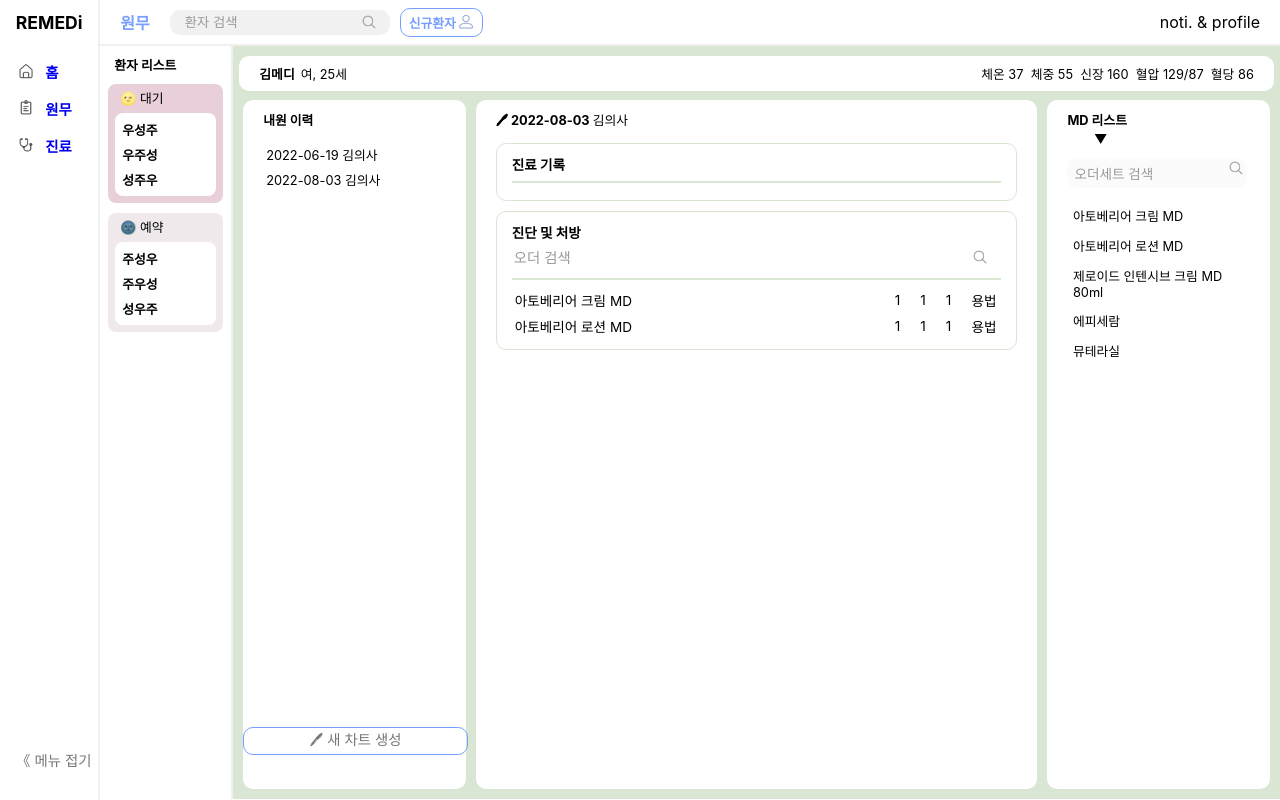
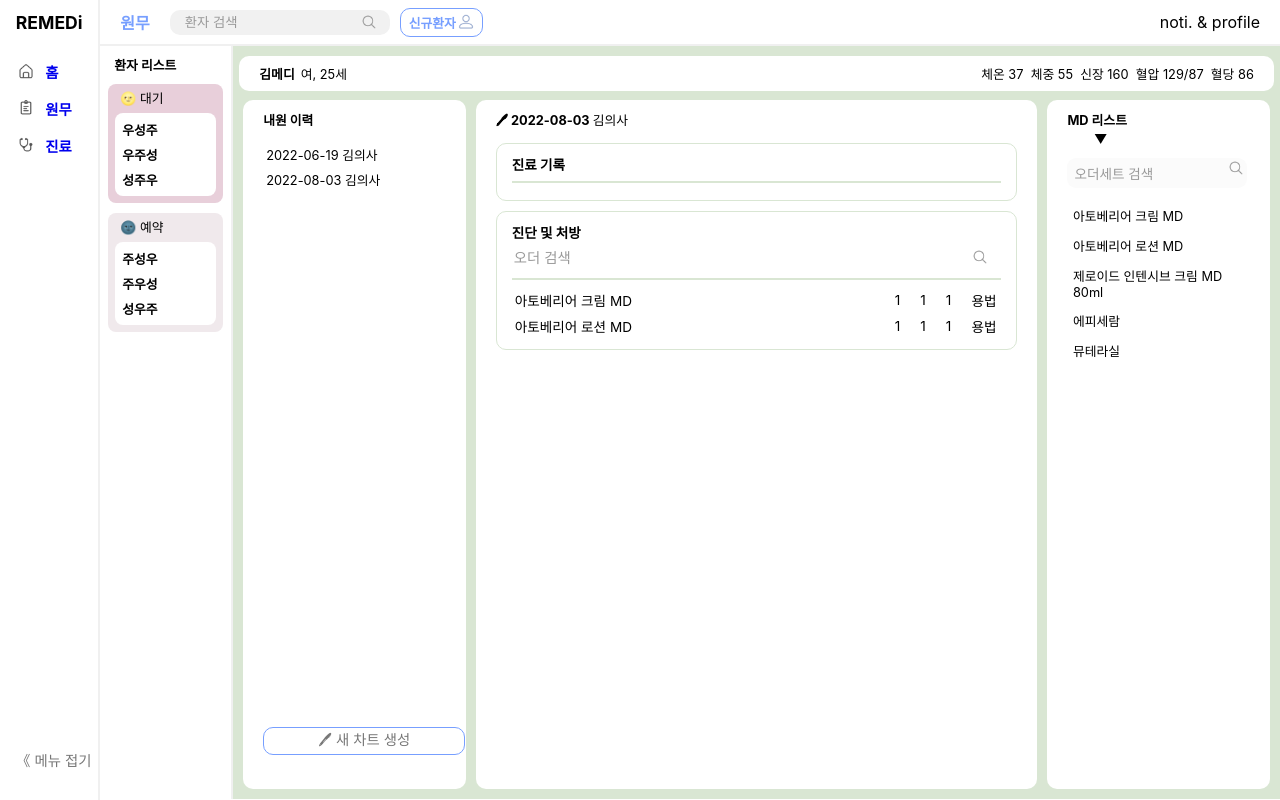
Before and after one commit to Remedi2022/EMR_frontend, a React (Create React App) app: page /examination in a window 1280 px wide. Built offline with nearby package versions, Linux system fonts and the light colour scheme.

Commit message:
차트 생성 조정 필요

```diff
--- a/src/pages/Examination.css
+++ b/src/pages/Examination.css
@@ -72,7 +72,7 @@
 }
 
 .visitList {
-    padding-left: 0;    /* 없어도 됨*/
+    padding-left: 0;    /*없어도 됨*/
     /* display: flex; */
 }
 
@@ -80,7 +80,7 @@
 .addChart {
     border: 1px solid #779FFF;
     border-radius: 10px;
-    width: 100%;
+    width: 90%;
     font-size: 0.9rem;
     position: absolute;
     /* align-self: flex-end; */
@@ -89,7 +89,8 @@
     text-align: center;
     cursor: pointer;
     bottom: 5%;
-    left: 0%;
+    /* left: 0%; */
+	/* right: 0%; */
 }
 
 .examinationWrapper {
--- a/src/pages/Login.css
+++ b/src/pages/Login.css
@@ -42,7 +42,16 @@
     padding-top: 9px;
     margin: 0px;
     padding-bottom: 9px;
+    position: relative;
     /* align-items: flex-start; */
+}
+
+
+.inputBoxID  img{
+    position: absolute;
+    display: flex;
+    width:5.5%;
+    height: 35%;
 }
 
 .inputBoxID input{
--- a/src/pages/Login.jsx
+++ b/src/pages/Login.jsx
@@ -8,26 +8,20 @@ export default function Login(){
             <div className="loginContentBox">
                 <div className="loginContent">
                     <span className="remedi"> REMEDi </span>
-
-
                     <div className="inputWrapper">
                         <div className="inputBoxID">
                             <input id="idContent"
                                 type="text"
                                 name="idContent"
                                 placeholder="id"
-
                             />
-                            {/* <img className='userLogin' src={ process.env.PUBLIC_URL + '/icons/userlogin.png' } /> */}
+                            <img className='userLogin' src={ process.env.PUBLIC_URL + '/icons/userlogin.png' } />
                         </div>
-
-
                         <div className="inputBoxPW">
                             <input id="pwContent"
                                 type="password"
                                 name="pwContent"
                                 placeholder="password"
-                                // onChange={onChangeVoteNameInput}
                             />
                         </div>
                     </div>
```
